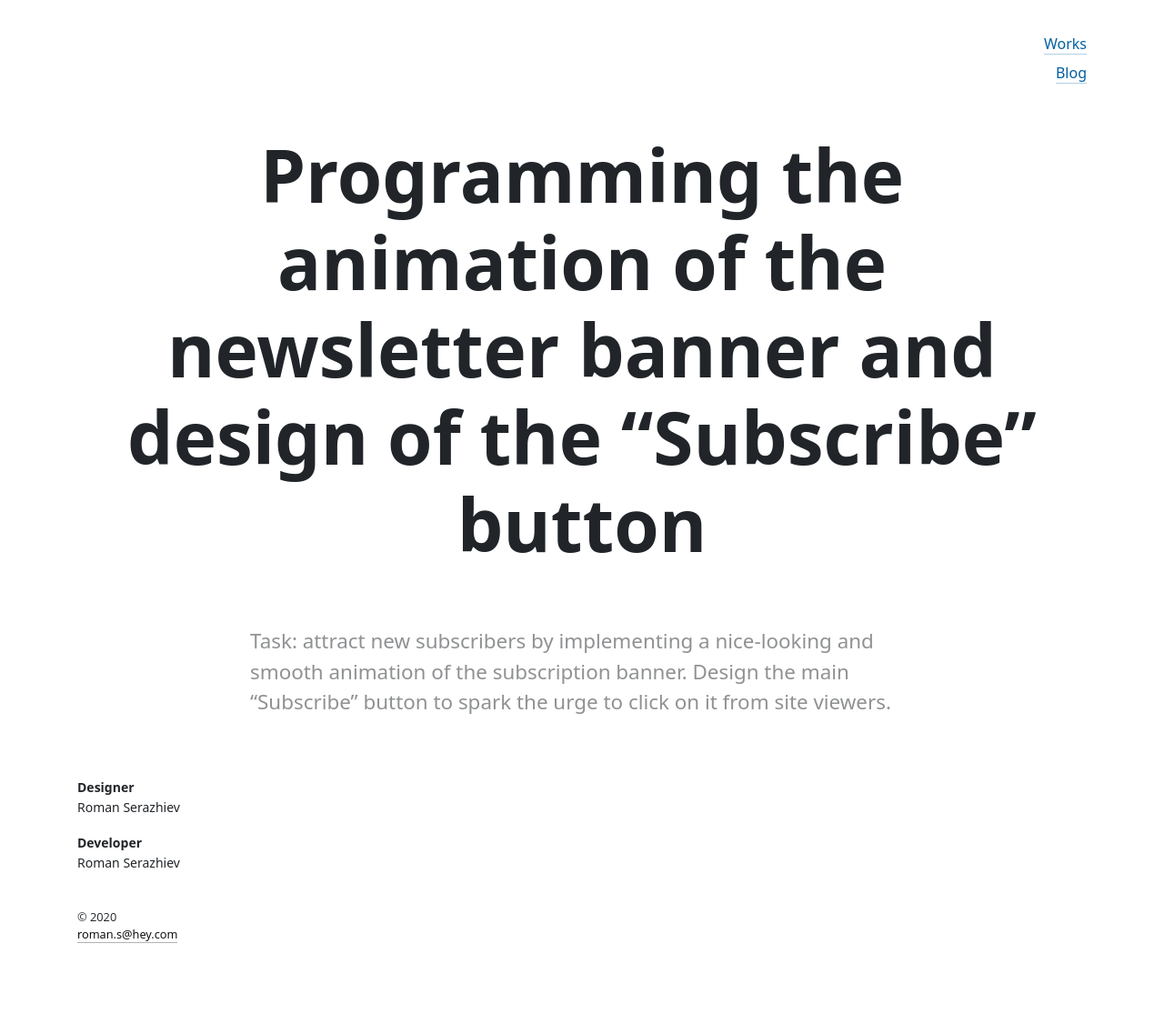
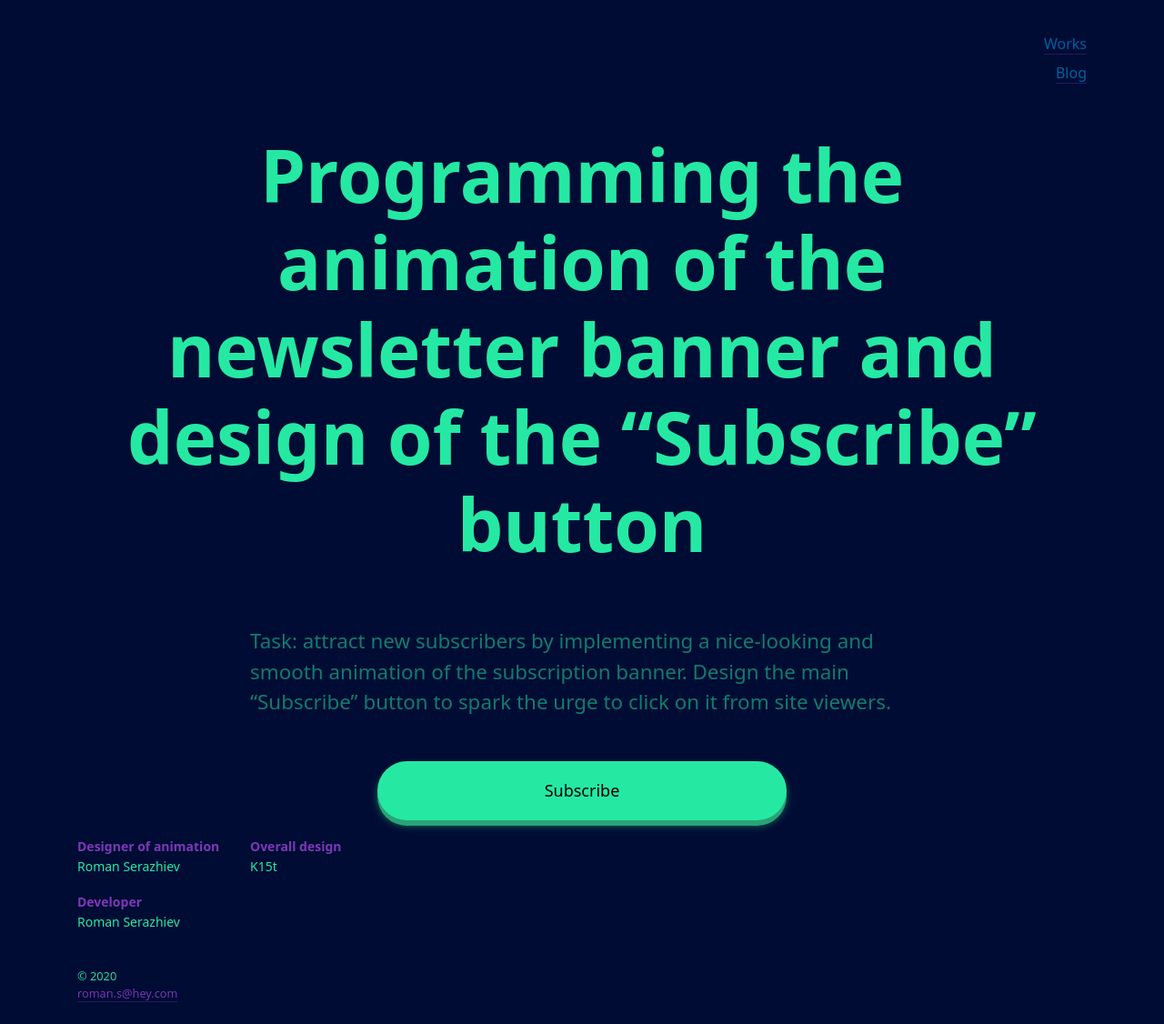
Before and after one commit to romanserazhiev/portfolio, a Flask app: page /k15t/newsletter in a window 1280 px wide. Shown: the whole page at 91% size. Before the commit the page ends 1037 px from the top, so only its background shows below. Run offline with Flask 2, Linux system fonts and the light colour scheme; style sheets or scripts are compiled from the project's sources; some libraries are stand-ins or nearby versions.

Commit message:
added newsletter banner

```diff
--- a/src/styles/scss/main.scss
+++ b/src/styles/scss/main.scss
@@ -13,4 +13,3 @@
 @import 'pages/leaflet';
 @import 'pages/main-page';
 @import 'pages/podcast-cover';
-@import 'pages/k15t-newsletter';
--- a/src/styles/scss/pages/_k15t-newsletter.scss
+++ /dev/null
@@ -1,3 +0,0 @@
-.k15t-newsletter {
-
-}
--- /dev/null
+++ b/static/js/works/k15t/newsletter.js
@@ -0,0 +1,61 @@
+$(function() {
+  newNewsletterSignUp();
+});
+
+
+function newNewsletterSignUp () {
+  var $newsletterBanner = $('.k15t-newsletter');
+
+  if (!$newsletterBanner.length || !$newsletterBanner.is(':visible')) {
+      return false;
+  }
+
+  const $newsletterBannerWrapper = $('.k15t-newsletter-wrapper', $newsletterBanner);
+  let oldBannerOpacity = 1;
+  let flag = true;
+
+
+  $(document).on('scroll', $newsletterBanner, function () {
+      const scrollBarPosition = $(document).scrollTop();
+      const windowHeight = $(window).height();
+      const bannerTopPosition = $newsletterBanner.offset().top - windowHeight;
+      const bannerHeight = $newsletterBanner.height();
+      let bannerBottomPosition = bannerHeight + bannerTopPosition;
+      let bannerOpacity = 1;
+      let p;
+      let bannerInTheMiddle = $newsletterBanner.offset().top - (windowHeight/2) + (bannerHeight/2);
+      let approxBannerInTheMiddle = Math.floor(bannerInTheMiddle)
+
+      if (bannerHeight > windowHeight) {
+          bannerBottomPosition = (bannerTopPosition + windowHeight) - (windowHeight / 4);
+      }
+
+      if (scrollBarPosition > bannerTopPosition) {
+          p = (scrollBarPosition - bannerTopPosition) * 100 / (bannerBottomPosition - bannerTopPosition);
+          bannerOpacity = (100 - p) / 100;
+
+          if (bannerOpacity < 0) {
+              bannerOpacity = 0;
+          }
+      }
+
+      if (bannerOpacity !== oldBannerOpacity) {
+          const startScale = 0.9;
+          oldBannerOpacity = bannerOpacity;
+          p = (100 - (100 * bannerOpacity)) / 100;
+
+          const opacity = Math.abs(bannerOpacity - 1);
+          let scale = (1 - startScale) * p + startScale;
+
+          if (scale > 1) {
+              scale = 1;
+          }
+
+          $newsletterBannerWrapper.css({
+              'opacity': opacity,
+              '-webkit-transform': 'scale(' + scale + ')',
+              'transform': 'scale(' + scale + ')'
+          });
+      }
+  });
+}
--- /dev/null
+++ b/static/styles/k15t-newsletter.css
@@ -0,0 +1,145 @@
+:root {
+  --maintextcolor:          rgb(   37,   233,   163);
+
+  --linkcolor:              rgb(   124,   56,   184);
+  --linkcolorhover:         rgb(   244,   18,    36);
+  --linkbordercolor:        rgba(  124,   56,   184,   0.3);
+  --linkbordercolorhover:   rgba(  244,   18,    36,   0.3);
+
+  --backgroundcolor:    rgb(     0,   12,    52);
+
+
+
+
+}
+
+body {
+  background-color: var(--backgroundcolor);
+  color: var(--maintextcolor);
+}
+
+body a {
+  color: var(--linkcolor);
+  border-color: var(--linkbordercolor) !important;
+}
+
+body a:hover {
+  color: var(--linkcolorhover) !important;
+  border-color: var(--linkbordercolorhover) !important;
+}
+
+body img {
+  height: auto;
+}
+
+.k15t-subscribe-button {
+  background-color: var(--maintextcolor);
+  border: none;
+  border-radius: 65px;
+  height: 65px;
+  box-shadow: 0 6px 0 0 #29a376,0 6px 8px 0 rgba(21,132,93,.8);
+  font-size: 1.125rem;
+  margin-bottom: 0;
+  transition: box-shadow .1s,transform .1s;
+  width: 450px;
+  -webkit-appearance: button;
+}
+
+.k15t-subscribe-button:hover {
+  background-color: #33ffc5;
+  cursor: pointer;
+}
+
+.k15t-subscribe-button:active {
+  box-shadow: 0 3px 0 0 #2eb785,0 6px 8px 0 rgba(21,132,93,.8);
+  transform: translateY(3px);
+}
+
+.k15t-subscribe-button:active span {
+  color: black !important;
+}
+
+.animated-newsletter-sign-up-full {
+  margin-top: 5em;
+  margin-bottom: 10em;
+}
+
+.animated-newsletter-sign-up {
+  border: none;
+  background: #000C34;
+  box-shadow: 0 70px 100px -50px rgba(0, 12, 52, .5);
+  padding: 5em 3em 4em 3em;
+  position: relative;
+  transition: background .3s;
+  //z-index: 61;
+}
+
+.animated-newsletter-sign-up-full > .grid-right, .grid-bottom {
+  height: 0;
+}
+
+.animated-newsletter-sign-up-full > .grid-right > img, .grid-bottom > img {
+  width: 250px;
+}
+
+.animated-newsletter-sign-up-full > .grid-right > img {
+  left: 800px;
+  position: relative;
+  top: 100px;
+}
+
+.animated-newsletter-sign-up-full > .grid-bottom > img {
+  right: 150px;
+  bottom: 100px;
+  position: relative;
+}
+
+.animated-newsletter-sign-up-full > .animated-newsletter-sign-up >
+  .arrow-top > img {
+    bottom: 185px;
+    position: relative;
+    width: 250px;
+  }
+
+.animated-newsletter-sign-up-full > .animated-newsletter-sign-up >
+.circle-right > img {
+  left: 800px;
+  position: relative;
+  top: 150px;
+  width: 150px;
+}
+
+.animated-newsletter-sign-up-full > .animated-newsletter-sign-up >
+.dot-left > img {
+  position: relative;
+  right: 100px;
+  top: 150px;
+  width: 50px;
+}
+
+.animated-newsletter-sign-up-full > .animated-newsletter-sign-up >
+.wave-bottom > img {
+  width: 250px;
+}
+
+.animated-newsletter-sign-up-full > .animated-newsletter-sign-up >
+.dot-bottom > img {
+  width: 50px;
+  left: 600px;
+  position: relative;
+  top: 40px;
+}
+
+
+.credits {
+  padding: 1rem 15px 0;
+
+}
+
+.credits>span {
+  color: var(--linkcolor);
+}
+
+footer a {
+  color: var(--linkcolor) !important;
+}
--- a/templates/base.html
+++ b/templates/base.html
@@ -6,6 +6,12 @@
     {# meta tags for Yandex and Google search verification #}
     <meta name="yandex-verification" content="8e9348b8d75328af" />
     <meta name="google-site-verification" content="oyealD5MVWoqbSoaaEF90Ix-mg43RAFOqaNQRsKANbs" />
+
+    {# Cloudflare Web Analytics #}
+    <script
+      defer
+      src='https://static.cloudflareinsights.com/beacon.min.js'
+      data-cf-beacon='{"token": "4e7bbce03f0843dbad2ba986d8bb68ee"}'></script>
 
     {# CSS and JS links #}
 		{% block style %}<link rel="stylesheet" type="text/css" href="{{ url_for('static', filename='styles/main.css') }}">{% endblock %}
--- a/templates/k15t-newsletter.html
+++ b/templates/k15t-newsletter.html
@@ -3,33 +3,138 @@
 {# title of the page #}
 {% block title %}{{ title }}{% endblock title %}
 
+{% block head %}
+<link
+  rel="stylesheet"
+  type="text/css"
+  href="{{ url_for('static', filename='styles/k15t-newsletter.css') }}">
+
+<script
+  src="{{ url_for('static', filename='js/works/k15t/newsletter.js') }}" defer></script>
+{% endblock head %}
+
 {# section with the list of works #}
 {% block content %}
 
+{# closing the container div from the base template to introduce a fluid div #}
+</div>
+
+<div class="container">
   <div class="row role-title">
     <div class="col-md-12">
-        <h1 class="big-title">Programming the animation of the newsletter banner and design of the &ldquo;Subscribe&rdquo; button</h1>
+      <h1 class="big-title">Programming the animation of&nbsp;the newsletter banner
+        and design of&nbsp;the &ldquo;Subscribe&rdquo; button</h1>
     </div>
   </div>
   <div class="row description-company justify-content-center">
       <div class="col-md-8">
-            <span>Task: attract new subscribers by implementing a nice-looking
-              and smooth animation of the subscription banner. Design the main
-              &ldquo;Subscribe&rdquo; button to spark the urge to click on it
-              from site viewers.</span>
+          <span>Task: attract new subscribers by&nbsp;implementing
+            a&nbsp;nice-looking and smooth animation of&nbsp;the subscription
+            banner. Design the main &ldquo;Subscribe&rdquo; button to&nbsp;spark
+            the urge to&nbsp;click on&nbsp;it&nbsp;from site viewers.</span>
+      </div>
   </div>
 </div>
 
-{# closing the container div from the base template to introduce a fluid div #}
+<div class="container-fluid k15t-newsletter">
+  <div class="row justify-content-center">
+      <button class="k15t-subscribe-button k15t-newsletter-wrapper" type="submit" value="submit">
+        <span name="Subscribe to K15t newsletter" aria-label="submit the form">Subscribe</span>
+      </button>
   </div>
+</div>
+
+{#
+<div class="container animated-newsletter-sign-up-full">
+  <div class="col grid-right hide-for-small-only">
+    <img
+    src="{{ url_for('static', filename='images/works/k15t/newsletter/dot-grid.svg') }}"
+    alt=""/>
+  </div>
+  <div class="row animated-newsletter-sign-up">
+    <div class="col arrow-top hide-for-small-only">
+      <img
+      src="{{ url_for('static', filename='images/works/k15t/newsletter/blue-arrow-top.svg') }}"
+      alt=""/>
+    </div>
+    <div class="col circle-right hide-for-small-only">
+      <img
+      src="{{ url_for('static', filename='images/works/k15t/newsletter/purple-circle-mid-right.svg') }}"
+      alt=""/>
+    </div>
+    <div class="col dot-left hide-for-small-only">
+      <img
+      src="{{ url_for('static', filename='images/works/k15t/newsletter/lavender-dot-mid-left.svg') }}"
+      alt=""/>
+    </div>
+    <div class="row align-center animated-newsletter-sign-up-wrapper js-form-content">
+      <div class="coll animated-newsletter-sign-up__heading">
+        <p>Be the first to know.<br>Sign up for our newsletter:</p>
+      </div>
+      <div class="col-sm-12 col-md-6">
+          <div class="js-form"><div class="content-wrapper">
+             <form action="/plugins/servlet/scroll-viewport/form-submit" class="aui conf-macro output-block" data-hasbody="true" data-macro-name="sp-form" enctype="application/x-www-form-urlencoded" id="158505827" method="POST" name="newsletter_en">
+              <input type="hidden" name="viewportId" value="57E60F0D016852B9E2A4694E053DB621">
+              <input type="hidden" name="pageId" value="158505827">
+              <input type="hidden" name="formPageId" value="158505827">
+              <input type="hidden" name="formName" value="newsletter_en">
+              <input type="hidden" name="formHandler" value="email">
+              <input type="text" name="url" value="" id="urlStyling">
+              <p> </p>
+              <div class="field-group sp-fieldname-email conf-macro output-block" data-hasbody="false" data-macro-name="sp-form-input">
+               <label for="ecccc67f7adddccc9dbc54bbded1900f">Email <span class="aui-icon icon-required">*</span> </label>
+               <input class="text  " type="text" id="ecccc67f7adddccc9dbc54bbded1900f" name="email" title="Email" placeholder="Your email" value="">
+              </div>
+              <p> </p>
+              <p> </p>
+              <div class="field-group sp-fieldname-acFormId conf-macro output-block" data-hasbody="false" data-macro-name="sp-form-hidden">
+               <input type="hidden" name="acFormId" value="16">
+              </div>
+              <p> </p>
+              <div class="container-fluid margin-top-1">
+               <div class="row align-middle">
+                <div class="col form-submit-button">
+                 <button class="button--round button--long button--long-light primary button--green-on-white" type="submit" value="submit"> <span name="submit the form" aria-label="submit the form">Subscribe</span> </button>
+                </div>
+                <div class="col padding-top-1 padding-bottom-1 text-center">
+                 <p class="belehrung-text-for-forms">With the submission of this form, you agree with our <a data-macro-name="sp-plaintextbody-link" href="/legal/privacy-statement" class="conf-macro output-inline" data-hasbody="true">privacy statement</a>.</p>
+                </div>
+               </div>
+              </div>
+             </form>
+            </div></div>
+      </div>
+
+
+    </div>
+      <div class="col wave-bottom hide-for-small-only">
+        <img
+        src="{{ url_for('static', filename='images/works/k15t/newsletter/yellow-wave-bottom-left.svg') }}"
+        alt=""/>
+      </div>
+      <div class="col dot-bottom hide-for-small-only">
+        <img
+        src="{{ url_for('static', filename='images/works/k15t/newsletter/red-dot-bottom-right.svg') }}"
+        alt=""/>
+      </div>
+  </div>
+  <div class="col grid-bottom hide-for-small-only">
+      <img
+      src="{{ url_for('static', filename='images/works/k15t/newsletter/dot-grid.svg') }}"
+      alt=""/>
+  </div>
+
+</div>
+#}
 
 {% endblock content %}
 
 {# section with the list of works #}
 {% block credits %}
 <div class="container">
-    <div class="col-sm-12 credits">
-        <span>Designer</span>
+    <div class="row">
+      <div class="col-md-4 col-lg-2 credits">
+          <span>Designer of animation</span>
           <ul>
               <li>Roman Serazhiev</li>
           </ul>
@@ -38,6 +143,13 @@
               <li>Roman Serazhiev</li>
           </ul>
       </div>
+      <div class="col-md-4 col-lg-2 credits">
+        <span>Overall design</span>
+        <ul>
+            <li>K15t</li>
+        </ul>
+        </div>
+    </div>
 </div>
 
 {# opening the container div to close it in the base template to place the footer within the grid #}
--- a/templates/works_list.html
+++ b/templates/works_list.html
@@ -15,13 +15,13 @@
   'currentYear': now.year
   }]
 )}}
-#}
+
 
 {{ render_row ([
 {'item_count': 1,
 'url': '/k15t/newsletter',
 'class': 'k15t-newsletter slim',
-'image_url_path': 'k15t/newsletter-announce.jpg',
+'image_url_path': 'k15t/green-subscribe-button.svg',
 'date': 'September 7',
 'year': 2020,
 'title': 'Animation of Newsletter banner for K15t',
@@ -30,6 +30,7 @@
 'currentYear': now.year
 }]
 )}}
+#}
 
 {{ render_row ([
   {'item_count': 1,
```
Also changed, not shown: static/images/works/k15t/green-subscribe-button.jpg (added), static/images/works/k15t/green-subscribe-button.svg (added), static/images/works/k15t/newsletter/blue-arrow-top.svg (added), static/images/works/k15t/newsletter/dot-grid.svg (added), static/images/works/k15t/newsletter/lavender-dot-mid-left.svg (added), static/images/works/k15t/newsletter/purple-circle-mid-right.svg (added), static/images/works/k15t/newsletter/red-dot-bottom-right.svg (added), static/images/works/k15t/newsletter/yellow-wave-bottom-left.svg (added). Lines whose indentation alone changed are shown as unchanged.
